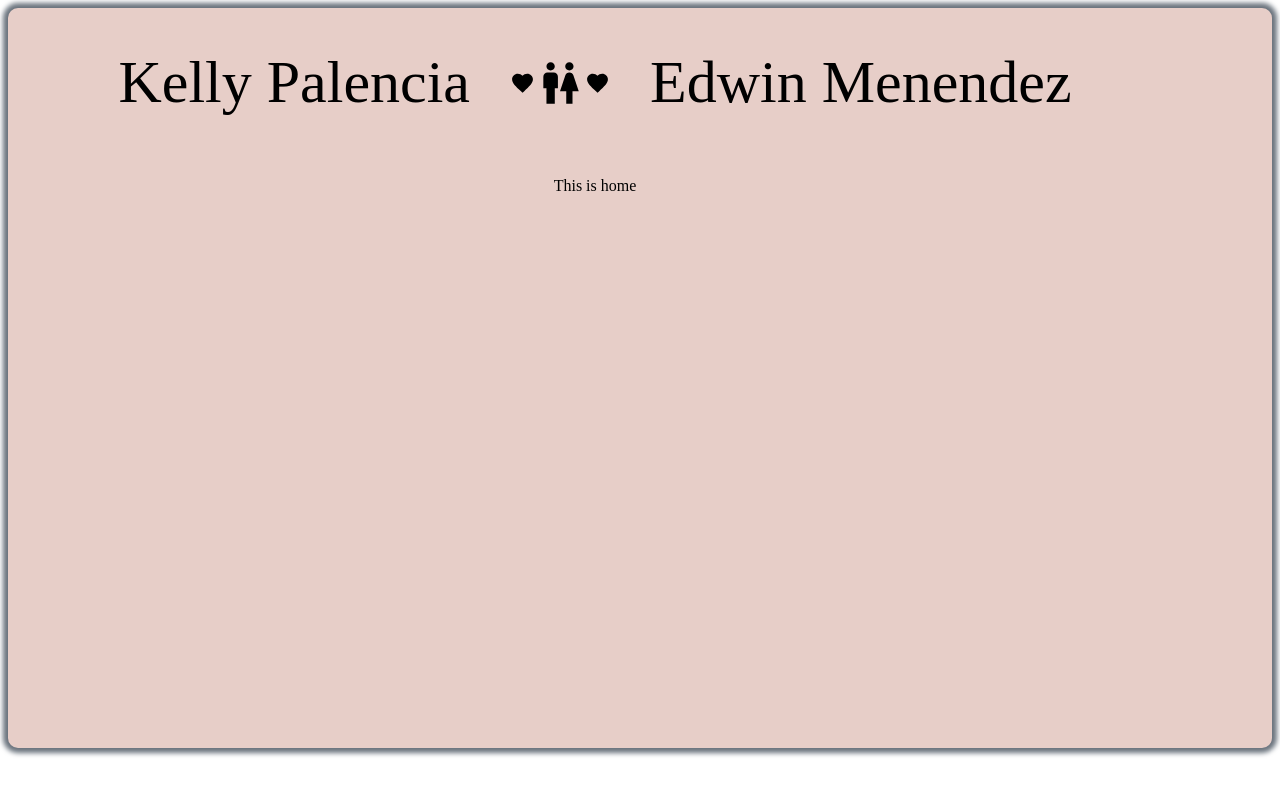
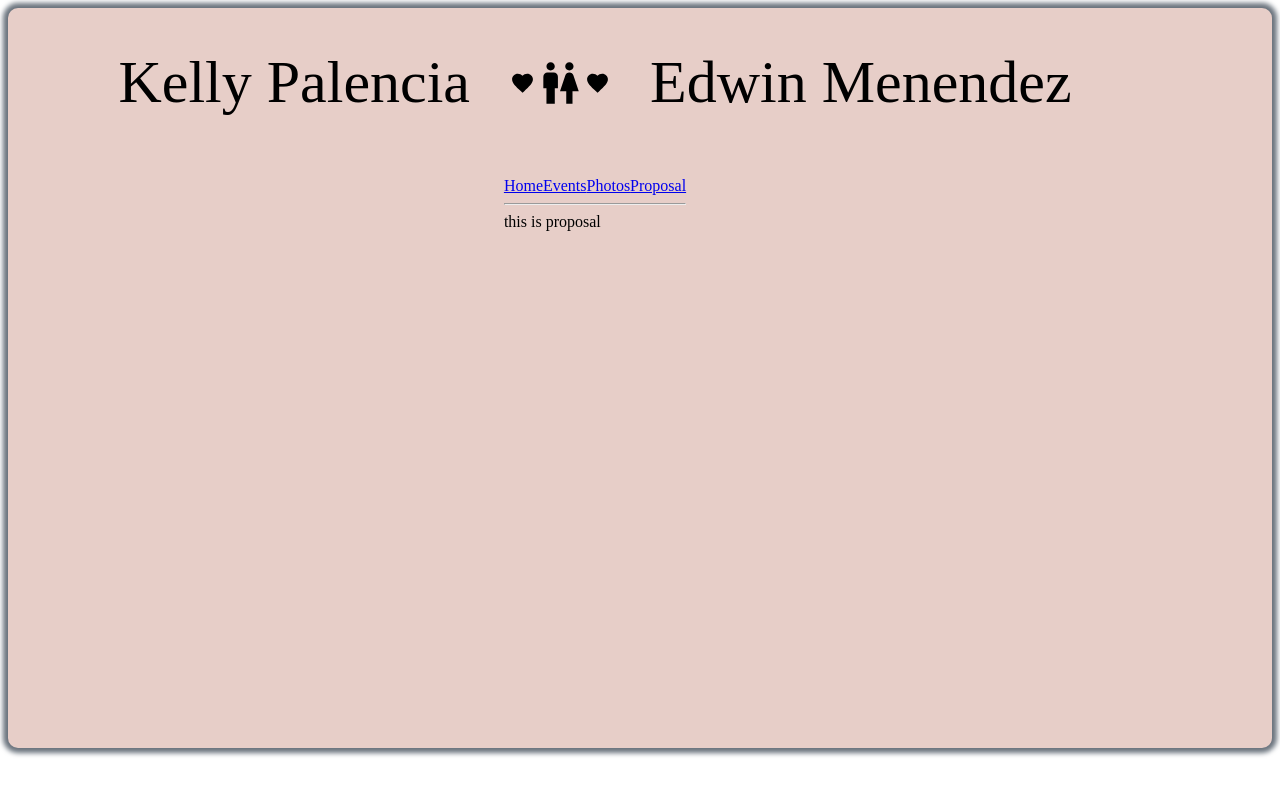
Before and after one commit to edwinjmenendez/new-beginning, a React app: page /proposal in a window 1280 px wide. Shown: the top 794 px of the page. Built offline with nearby package versions, Linux system fonts and the light colour scheme.

Commit message:
added react-router naviagtion for serverless naviagation between each of my screen components; now when you click on each link; itll navigate you to the component clicked

```diff
--- a/client/App.js
+++ b/client/App.js
@@ -1,14 +1,22 @@
 import React from 'react'
 
 import Header from './components/Header'
+import Navigator from './navigation/Navigator'
+import Events from './screens/Events'
 import Home from './screens/Home'
+import Photos from './screens/Photos'
+import Proposal from './screens/Proposal'
 import styles from './styles/App.css'
 
 const App = () => {
   return (
     <div className={styles.app} style={styles} >
       <Header />
-      <Home />
+      <Navigator />
+      {/* <Home />
+      <Events />
+      <Photos />
+      <Proposal /> */}
     </div>
   )
 }
--- /dev/null
+++ b/client/navigation/Navigator.js
@@ -0,0 +1,50 @@
+import React from 'react'
+import {
+  BrowserRouter as Router,
+  Switch,
+  Route,
+  Link
+} from "react-router-dom";
+
+// import {
+//   Events, Home,
+//   Photos, Proposal,
+//   // RSVP, Travel,
+//   // WeddingParty,
+//  } from '../screens'
+
+import Events from '../screens/Events'
+import Photos from '../screens/Photos'
+import Home from '../screens/Home'
+import Proposal from '../screens/Proposal'
+
+const Navigator = () => {
+  return (
+    <Router>
+      <div>
+
+        <Link to="/">Home</Link>
+        <Link to="/events">Events</Link>
+        <Link to="/photos">Photos</Link>
+        <Link to="/proposal">Proposal</Link>
+        {/* <Link to="/rsvp">RSVP</Link>
+        <Link to="/travel">Travel</Link>
+        <Link to="/weddingparty">Weddingparty</Link> */}
+
+        <hr />
+
+        <Switch>
+          <Route exact path='/'><Home /></Route>
+          <Route path='/events'><Events /></Route>
+          <Route path='/photos'><Photos /></Route>
+          <Route path='/proposal'><Proposal /></Route>
+          {/* <Route exact path='/rsvp'><RSVP /></Route>
+          <Route exact path='/travel'><Travel /></Route>
+          <Route exact path='/weddingparty'><WeddingParty /></Route> */}
+        </Switch>
+      </div>
+    </Router>
+  )
+}
+
+export default Navigator
```
